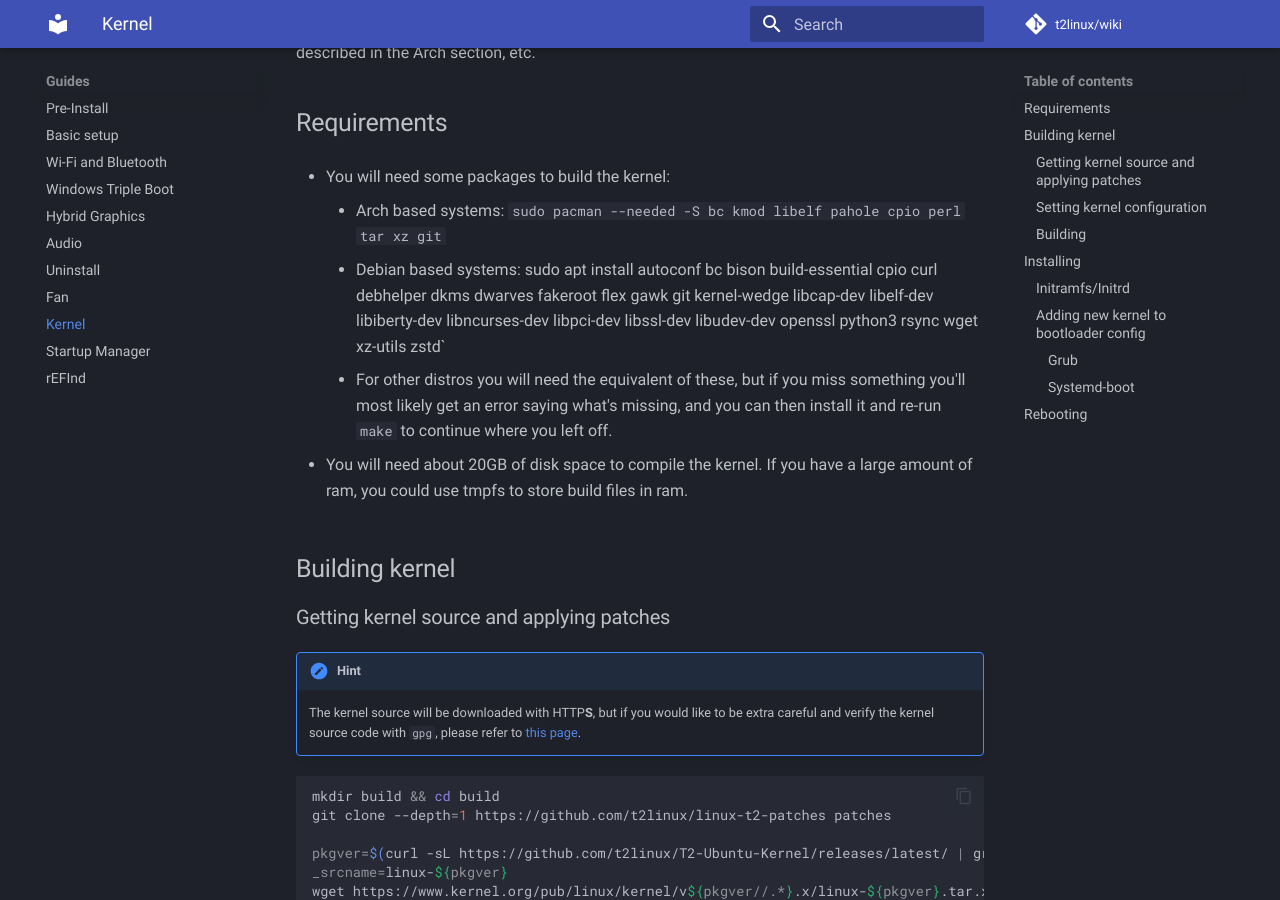
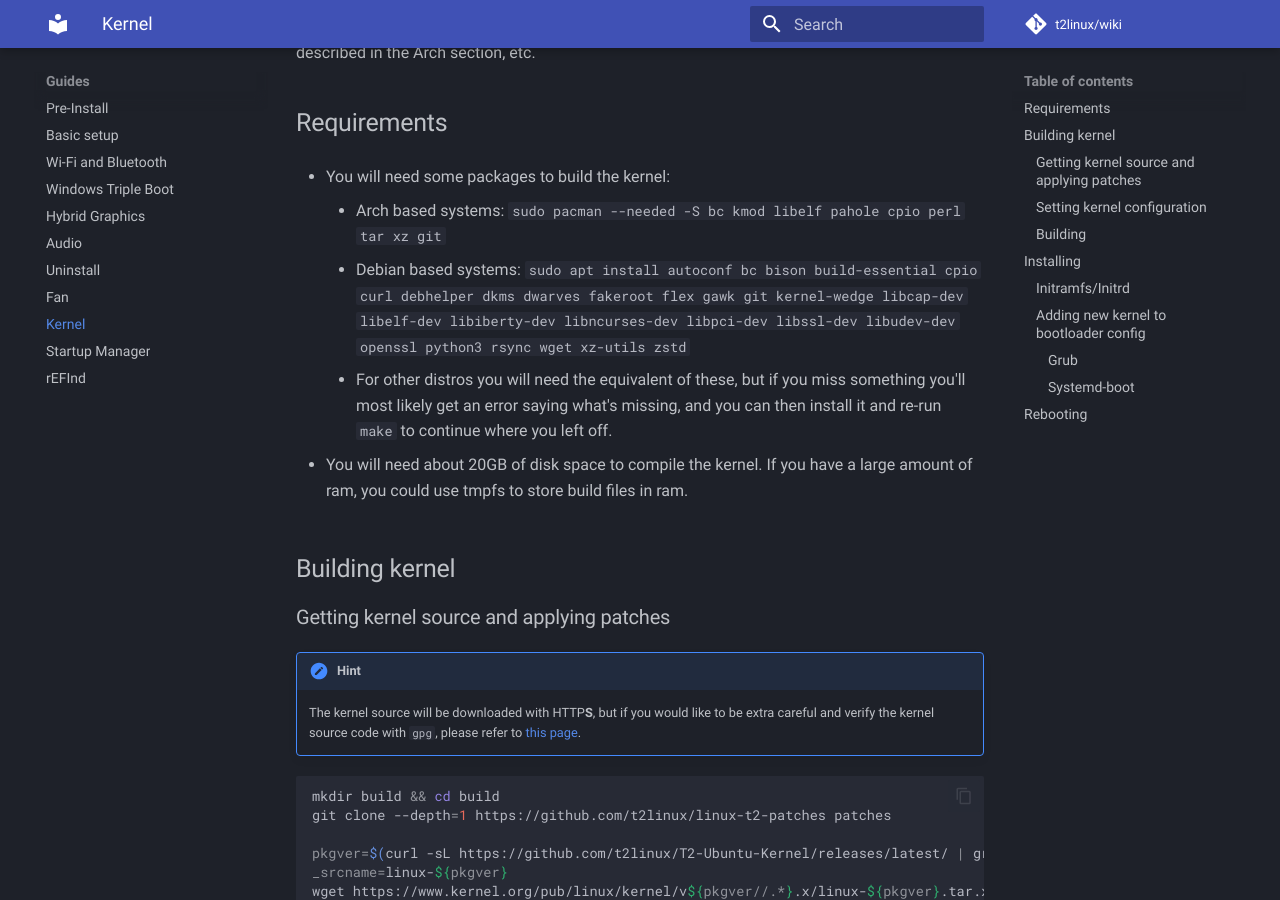
Before and after one commit to t2linux/wiki, an MkDocs documentation site: the page built from docs/guides/kernel.md, in a window 1280 px wide and 900 px high, scrolled down 420 px. Built offline with MkDocs 1.6.1 and Material for MkDocs 9.7.7, drawn with Linux system fonts in a browser that asks for light colours; comment, search, counter and statistics services are not loaded.

```diff
--- a/docs/guides/kernel.md
+++ b/docs/guides/kernel.md
@@ -9,7 +9,7 @@ If your distro is not one of the distros with documentation on this Wiki, you ma
 - You will need some packages to build the kernel:
 
     - Arch based systems: `sudo pacman --needed -S bc kmod libelf pahole cpio perl tar xz git`
-    - Debian based systems: sudo apt install autoconf bc bison build-essential cpio curl debhelper dkms dwarves fakeroot flex gawk git kernel-wedge libcap-dev libelf-dev libiberty-dev libncurses-dev libpci-dev libssl-dev libudev-dev openssl python3 rsync wget xz-utils zstd`
+    - Debian based systems: `sudo apt install autoconf bc bison build-essential cpio curl debhelper dkms dwarves fakeroot flex gawk git kernel-wedge libcap-dev libelf-dev libiberty-dev libncurses-dev libpci-dev libssl-dev libudev-dev openssl python3 rsync wget xz-utils zstd`
     - For other distros you will need the equivalent of these, but if you miss something you'll most likely get an error saying what's missing, and you can then install it and re-run `make` to continue where you left off.
 
 - You will need about 20GB of disk space to compile the kernel. If you have a large amount of ram, you could use tmpfs to store build files in ram.
```
